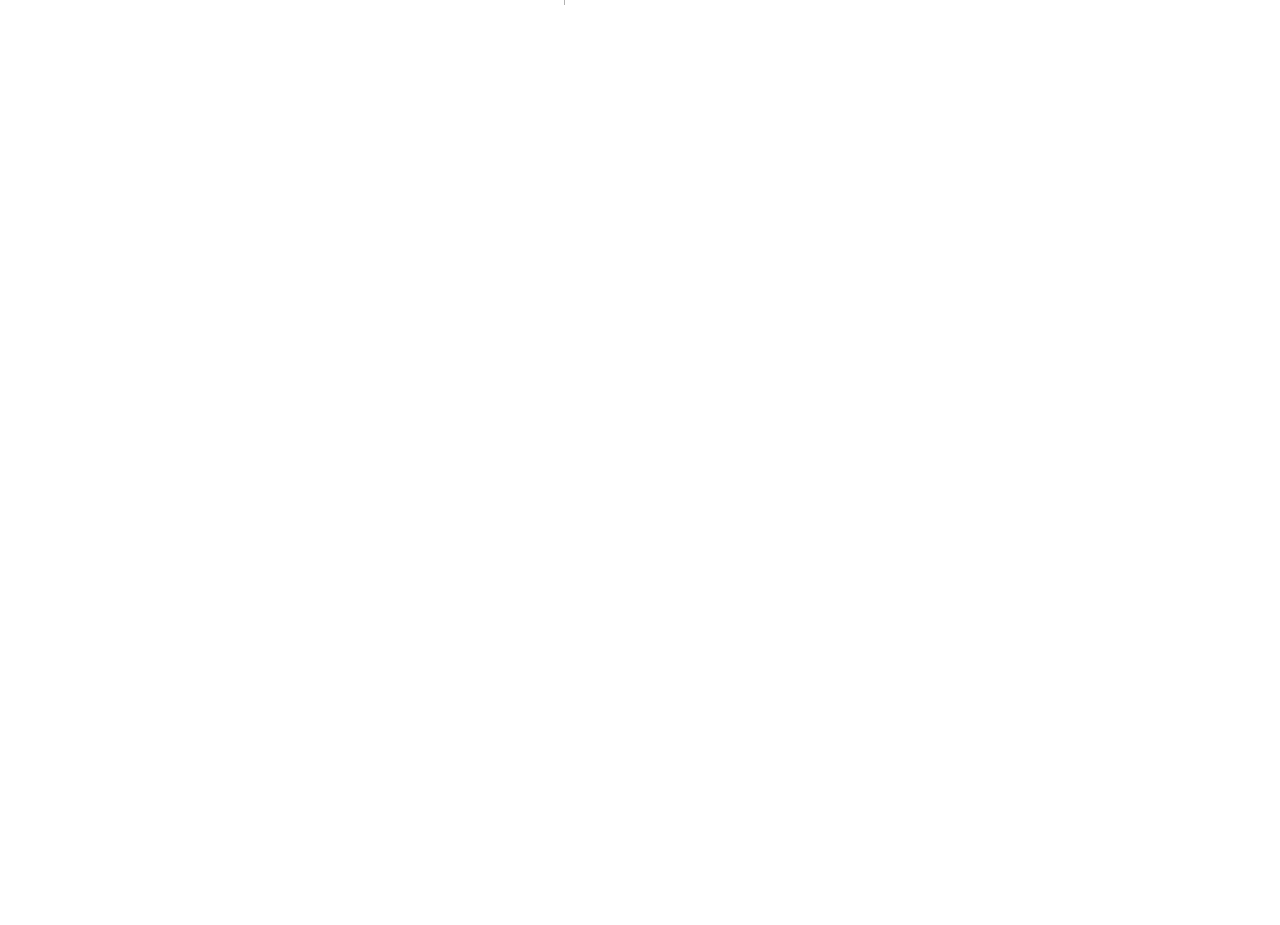
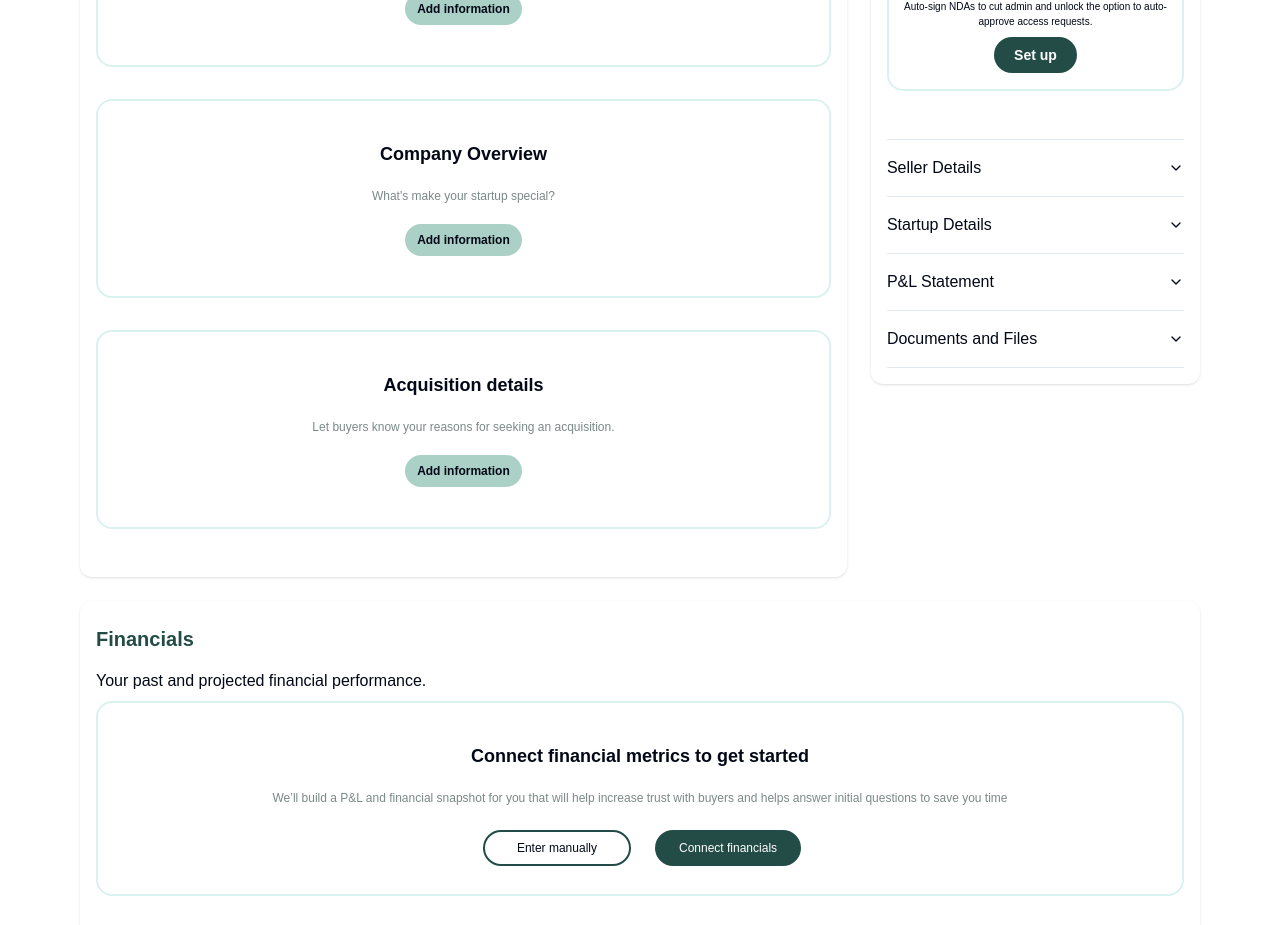
Before and after one commit to Afrasyab11/Vibanc-Buyer, a Next.js app: page /seller/listing in a window 1280 px wide. Before the commit this address had no page. Shown: the part 420-1345 px from the top of the page. Before the commit the page ends 800 px from the top, so only its background shows below. Built offline with nearby package versions, Linux system fonts and the light colour scheme.

Commit message:
comment the Todo and Market Text

```diff
--- /dev/null
+++ b/src/app/seller/listing/page.jsx
@@ -0,0 +1,51 @@
+import Financials from '@/components/seller_components/mylisting/Financials'
+// import MarketText from '@/components/seller_components/mylisting/MarkerText'
+import Metrics from '@/components/seller_components/mylisting/Metrics'
+import { AccordionComponent } from '@/components/seller_components/mylisting/privateinformation/AccordionComponent'
+import PrivateInfo from '@/components/seller_components/mylisting/privateinformation/PrivateInfo'
+import Summary from '@/components/seller_components/mylisting/Summary'
+// import Todo from '@/components/seller_components/mylisting/Todo'
+import React from 'react'
+
+import { FaAngleDown } from "react-icons/fa";
+
+export default function page() {
+  return (
+    <div className='my-8 mx-4'>
+
+      <div className=' lg:flex justify-between w-[100%] mx-auto mt-12'>
+        <div className='px-2 flex justify-center'>
+          {/* <Todo /> */}
+        </div>
+        <div className='px-2 flex justify-center'>
+          {/* <MarketText /> */}
+        </div>
+      </div>
+
+      <div className='bg-white  lg:flex gap-x-6 w-[100%] mx-auto mt-12'>
+        <div className='lg:w-[70%] mx-auto shadow rounded-xl p-4 mt-12 lg:mt-0'>
+          <Summary />
+        </div>
+        {/* This div is for private information */}
+        <div className='lg:w-[30%] mx-auto shadow rounded-xl p-4 mt-12 lg:mt-0 h-fit'>
+          <PrivateInfo />
+          <AccordionComponent />
+        </div>
+      </div>
+      {/* This div is for financials and metrics */}
+
+      <div className='mt-6'   >
+        {/* First div for Financials */}
+        <div className='mx-auto shadow rounded-xl p-4 mt-12 lg:mt-0'>
+          <Financials />
+        </div>
+        {/* Second div that is for metrics */}
+
+        <div className='mx-auto shadow rounded-xl p-4 mt-12'>
+          <Metrics />
+        </div>
+      </div>
+
+    </div>
+  )
+}
```
